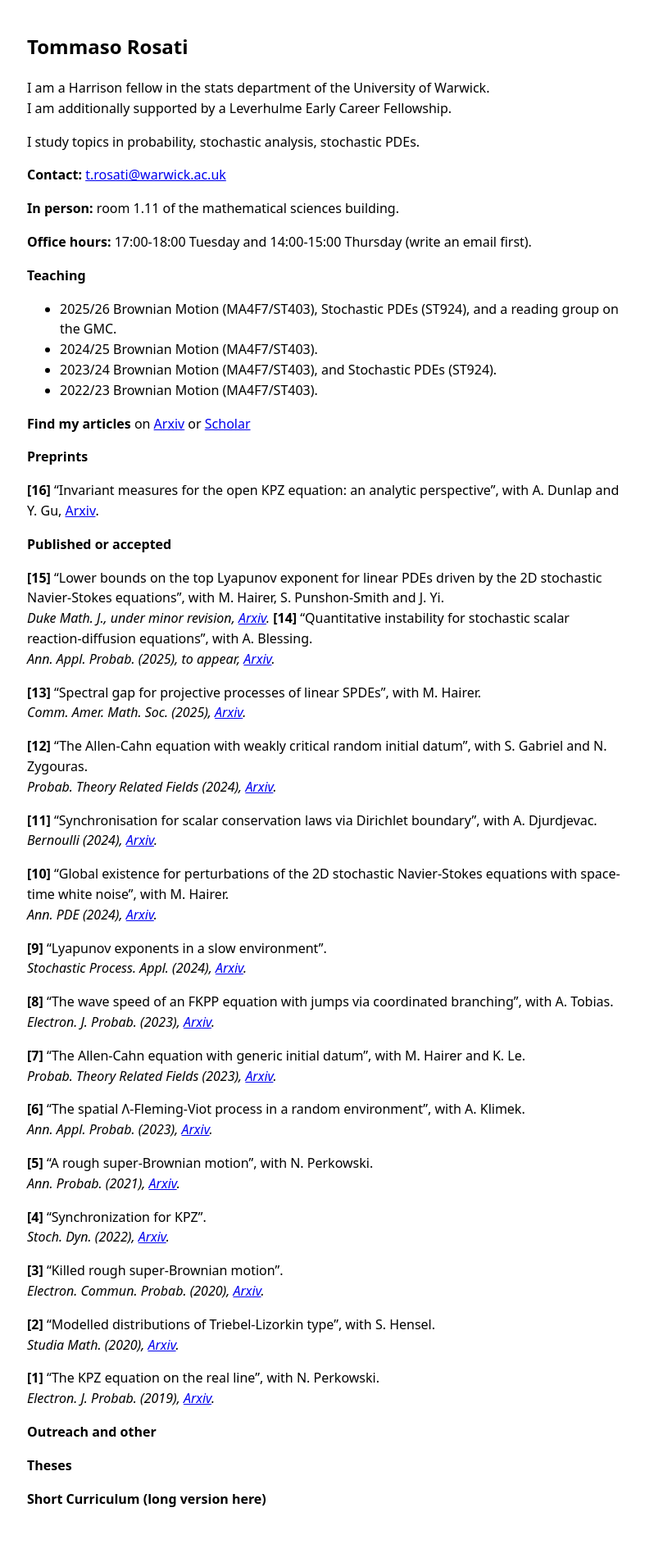
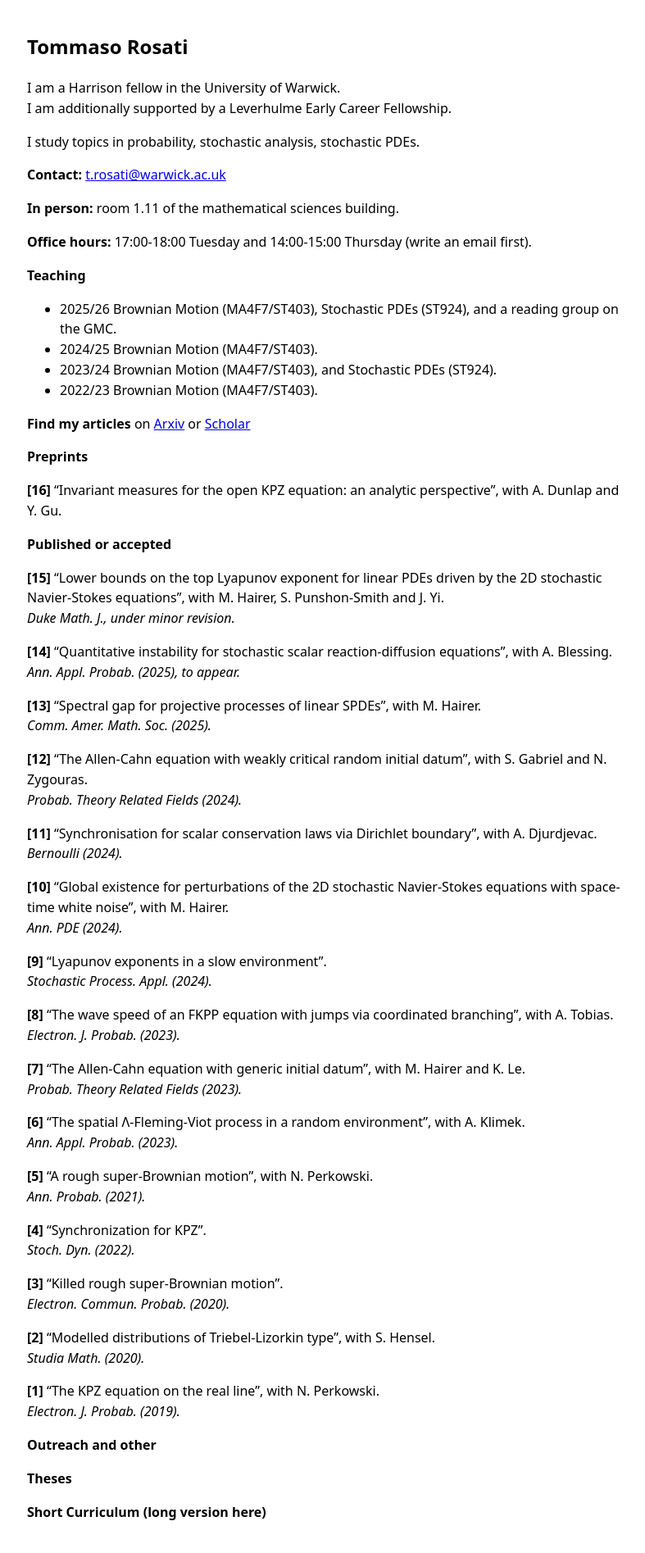
Before and after one commit to rosati-tom/rosati-tom.github.io, a Jekyll site: the page built from index.md, in a window 1280 px wide. Shown: the whole page at 82% size, without its empty margins (242-1029 px from the left). Built offline with Jekyll 4.4.1, drawn with Linux system fonts in a browser that asks for light colours; our own code applies the rules of GitHub Pages for plain Markdown files.

Commit message:
Remove links.

```diff
--- a/index.md
+++ b/index.md
@@ -6,7 +6,7 @@
 
 ## Tommaso Rosati
 
-I am a Harrison fellow in the stats department of the University of Warwick.<br>
+I am a Harrison fellow in the University of Warwick.<br>
 I am additionally supported by a Leverhulme Early Career Fellowship.
 
 I study topics in probability, stochastic analysis, stochastic PDEs.
@@ -28,40 +28,41 @@
 
 **Preprints**
 
-**[16]** "Invariant measures for the open KPZ equation: an analytic perspective", with A. Dunlap and Y. Gu, [Arxiv](https://arxiv.org/abs/2512.03328).
+**[16]** "Invariant measures for the open KPZ equation: an analytic perspective", with A. Dunlap and Y. Gu.
 
 **Published or accepted**
 
 **[15]** "Lower bounds on the top Lyapunov exponent for linear PDEs driven by
 the 2D stochastic Navier-Stokes equations", with M. Hairer,
-S. Punshon-Smith and J. Yi. <br> *Duke Math. J., under minor revision, [Arxiv](https://arxiv.org/abs/2512.03328).*
-**[14]** "Quantitative instability for stochastic scalar reaction-diffusion equations", with A. Blessing. <br> *Ann. Appl. Probab. (2025), to appear, [Arxiv](https://arxiv.org/abs/2512.03328).*
+S. Punshon-Smith and J. Yi. <br> *Duke Math. J., under minor revision.*
 
-**[13]** "Spectral gap for projective processes of linear SPDEs", with M. Hairer. <br> *Comm. Amer. Math. Soc. (2025), [Arxiv](https://arxiv.org/abs/2512.03328).*
+**[14]** "Quantitative instability for stochastic scalar reaction-diffusion equations", with A. Blessing. <br> *Ann. Appl. Probab. (2025), to appear.*
 
-**[12]** "The Allen-Cahn equation with weakly critical random initial datum", with S. Gabriel and N. Zygouras. <br> *Probab. Theory Related Fields (2024), [Arxiv](https://arxiv.org/abs/2512.03328).*
+**[13]** "Spectral gap for projective processes of linear SPDEs", with M. Hairer. <br> *Comm. Amer. Math. Soc. (2025).*
 
-**[11]** "Synchronisation for scalar conservation laws via Dirichlet boundary", with A. Djurdjevac.<br> *Bernoulli (2024), [Arxiv](https://arxiv.org/abs/2512.03328).*
+**[12]** "The Allen-Cahn equation with weakly critical random initial datum", with S. Gabriel and N. Zygouras. <br> *Probab. Theory Related Fields (2024).*
 
-**[10]**  "Global existence for perturbations of the 2D stochastic Navier-Stokes equations with space-time white noise", with M. Hairer. <br> *Ann. PDE (2024), [Arxiv](https://arxiv.org/abs/2512.03328).*
+**[11]** "Synchronisation for scalar conservation laws via Dirichlet boundary", with A. Djurdjevac.<br> *Bernoulli (2024).*
 
-**[9]** "Lyapunov exponents in a slow environment". <br> *Stochastic Process. Appl. (2024), [Arxiv](https://arxiv.org/abs/2512.03328).*
+**[10]**  "Global existence for perturbations of the 2D stochastic Navier-Stokes equations with space-time white noise", with M. Hairer. <br> *Ann. PDE (2024).*
 
-**[8]** "The wave speed of an FKPP equation with jumps via coordinated branching", with A. Tobias. <br> *Electron. J. Probab. (2023), [Arxiv](https://arxiv.org/abs/2512.03328).*
+**[9]** "Lyapunov exponents in a slow environment". <br> *Stochastic Process. Appl. (2024).*
 
-**[7]** "The Allen-Cahn equation with generic initial datum", with M. Hairer and K. Le. <br> *Probab. Theory Related Fields (2023), [Arxiv](https://arxiv.org/abs/2512.03328).*
+**[8]** "The wave speed of an FKPP equation with jumps via coordinated branching", with A. Tobias. <br> *Electron. J. Probab. (2023).*
 
-**[6]** "The spatial Λ-Fleming-Viot process in a random environment", with A. Klimek. <br> *Ann. Appl. Probab. (2023), [Arxiv](https://arxiv.org/abs/2512.03328).*
+**[7]** "The Allen-Cahn equation with generic initial datum", with M. Hairer and K. Le. <br> *Probab. Theory Related Fields (2023).*
 
-**[5]** "A rough super-Brownian motion", with N. Perkowski. <br> *Ann. Probab. (2021), [Arxiv](https://arxiv.org/abs/2512.03328).*
+**[6]** "The spatial Λ-Fleming-Viot process in a random environment", with A. Klimek. <br> *Ann. Appl. Probab. (2023).*
 
-**[4]** "Synchronization for KPZ". <br> *Stoch. Dyn. (2022), [Arxiv](https://arxiv.org/abs/2512.03328).*
+**[5]** "A rough super-Brownian motion", with N. Perkowski. <br> *Ann. Probab. (2021).*
 
-**[3]** "Killed rough super-Brownian motion". <br> *Electron. Commun. Probab. (2020), [Arxiv](https://arxiv.org/abs/2512.03328).*
+**[4]** "Synchronization for KPZ". <br> *Stoch. Dyn. (2022).*
 
-**[2]** "Modelled distributions of Triebel-Lizorkin type", with S. Hensel. <br> *Studia Math. (2020), [Arxiv](https://arxiv.org/abs/2512.03328).*
+**[3]** "Killed rough super-Brownian motion". <br> *Electron. Commun. Probab. (2020).*
 
-**[1]** "The KPZ equation on the real line", with N. Perkowski. <br> *Electron. J. Probab. (2019), [Arxiv](https://arxiv.org/abs/2512.03328).*
+**[2]** "Modelled distributions of Triebel-Lizorkin type", with S. Hensel. <br> *Studia Math. (2020).*
+
+**[1]** "The KPZ equation on the real line", with N. Perkowski. <br> *Electron. J. Probab. (2019).*
 
 **Outreach and other**
 
```
